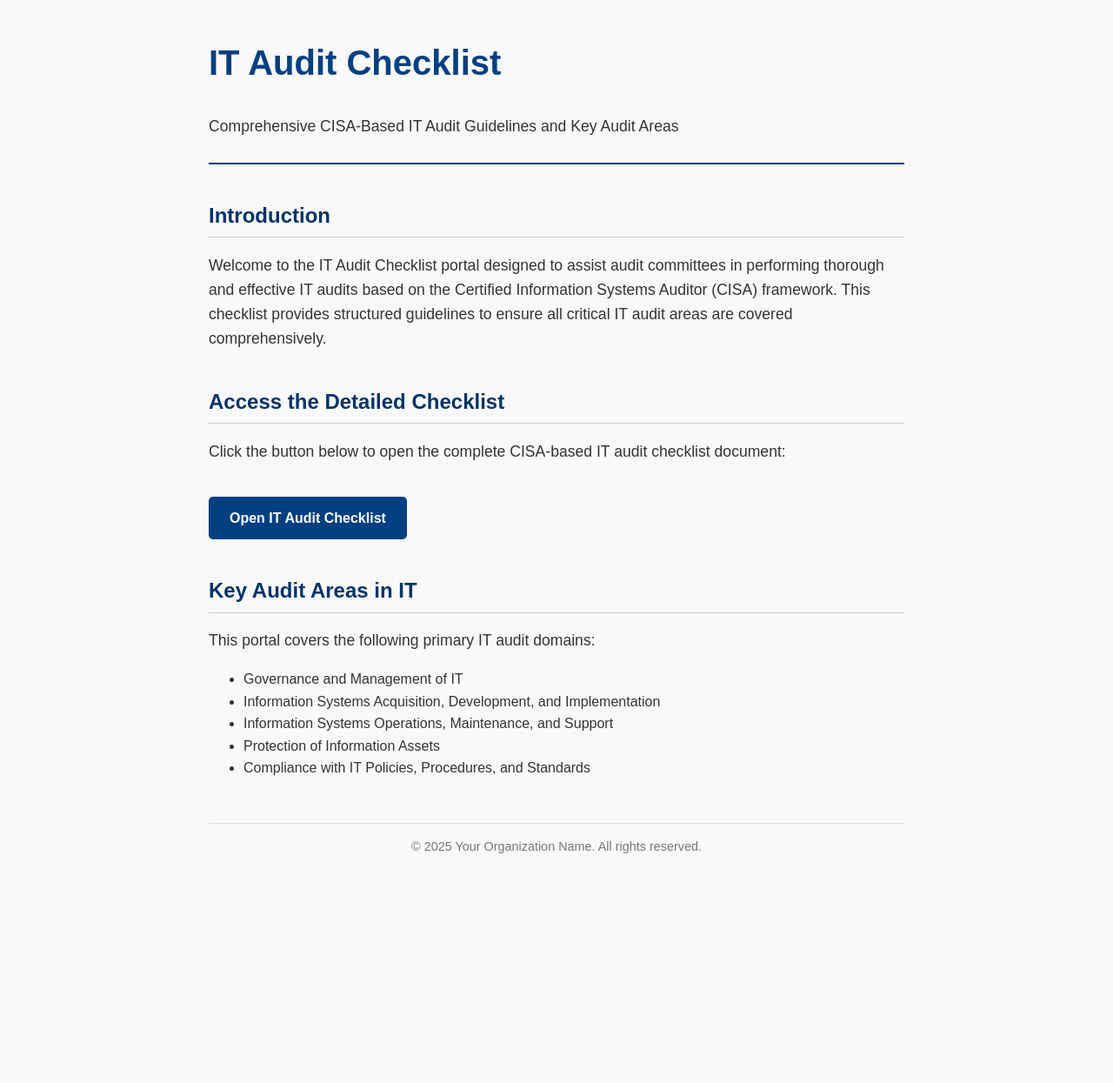
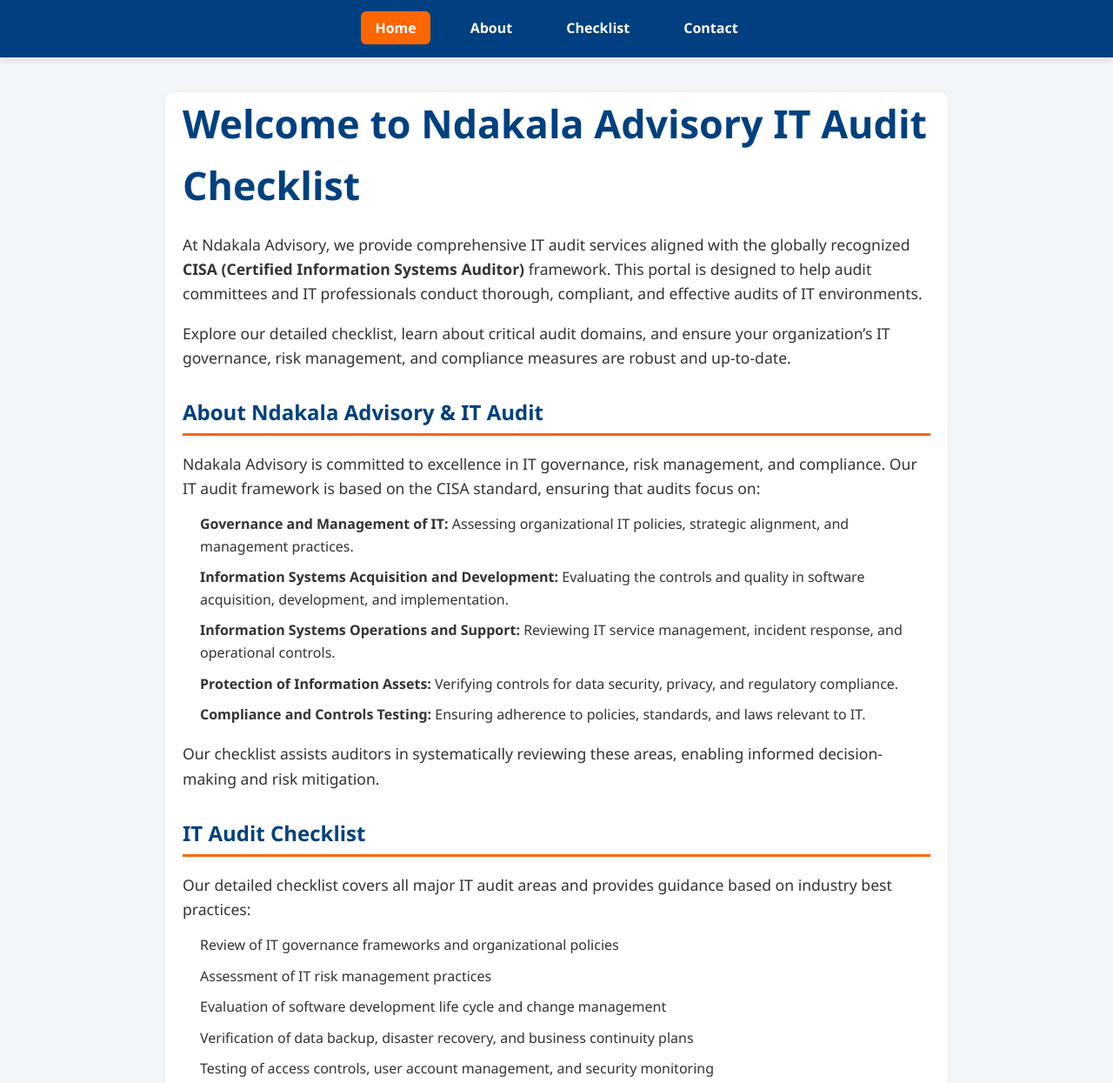
Before and after one commit to wanjihiasimon/IT-AUDIT-CHECKLIST, a plain HTML site: page index.html in a window 1280 px wide. Shown: the top 1245 px of the page at 87% size. Before the commit the page ends 1025 px from the top, so only its background shows below. Drawn offline with Linux system fonts and the light colour scheme.

Commit message:
Update index.html

```diff
--- a/index.html
+++ b/index.html
@@ -3,92 +3,203 @@
 <head>
   <meta charset="UTF-8" />
   <meta name="viewport" content="width=device-width, initial-scale=1" />
-  <title>IT Audit Checklist</title>
+  <title>IT Audit Checklist - Ndakala Advisory</title>
   <style>
+    /* Reset and base */
+    * {
+      box-sizing: border-box;
+    }
     body {
-      font-family: Arial, sans-serif;
-      margin: 40px auto;
-      max-width: 800px;
+      font-family: 'Segoe UI', Tahoma, Geneva, Verdana, sans-serif;
+      margin: 0;
+      background-color: #f4f7fa;
       color: #333;
-      background-color: #f9f9f9;
       line-height: 1.6;
     }
-    header {
-      border-bottom: 2px solid #004080;
-      padding-bottom: 10px;
-      margin-bottom: 30px;
+    a {
+      text-decoration: none;
+      color: inherit;
+    }
+    ul {
+      list-style-type: none;
+      padding: 0;
+      margin: 0;
+    }
+
+    /* Navigation bar */
+    nav {
+      background: #004080;
+      display: flex;
+      justify-content: center;
+      align-items: center;
+      padding: 0 20px;
+      box-shadow: 0 4px 8px rgba(0,0,0,0.1);
+      position: sticky;
+      top: 0;
+      z-index: 1000;
+    }
+    nav ul {
+      display: flex;
+      gap: 30px;
+    }
+    nav li {
+      padding: 20px 0;
+    }
+    nav a {
+      font-weight: 600;
+      color: white;
+      padding: 8px 16px;
+      border-radius: 6px;
+      transition: background-color 0.3s ease;
+    }
+    nav a:hover, nav a.active {
+      background-color: #ff6600;
+      color: #fff;
+    }
+
+    /* Container for content */
+    .container {
+      max-width: 900px;
+      margin: 40px auto;
+      padding: 0 20px;
+      background: white;
+      box-shadow: 0 0 10px rgba(0,0,0,0.05);
+      border-radius: 10px;
+    }
+    h1, h2 {
+      color: #004080;
     }
     h1 {
-      color: #004080;
-      font-size: 2.5em;
+      font-size: 2.8rem;
+      margin-bottom: 10px;
     }
     h2 {
-      color: #003366;
-      margin-top: 40px;
-      margin-bottom: 10px;
-      border-bottom: 1px solid #ccc;
+      margin-top: 30px;
+      margin-bottom: 15px;
+      border-bottom: 3px solid #ff6600;
       padding-bottom: 5px;
     }
     p {
-      font-size: 1.1em;
+      font-size: 1.1rem;
+      margin-bottom: 15px;
+    }
+    ul.detail-list {
+      padding-left: 20px;
+    }
+    ul.detail-list li {
+      margin-bottom: 10px;
     }
     a.button-link {
       display: inline-block;
-      margin-top: 20px;
-      padding: 12px 24px;
-      background-color: #004080;
+      margin: 20px 0;
+      padding: 14px 28px;
+      background-color: #ff6600;
       color: white;
-      text-decoration: none;
-      border-radius: 5px;
-      font-weight: bold;
+      font-weight: 700;
+      border-radius: 6px;
       transition: background-color 0.3s ease;
     }
     a.button-link:hover {
-      background-color: #002952;
+      background-color: #cc5200;
     }
     footer {
-      margin-top: 50px;
-      font-size: 0.9em;
+      text-align: center;
+      margin: 50px 0 30px;
       color: #777;
-      text-align: center;
-      border-top: 1px solid #ddd;
-      padding-top: 15px;
+      font-size: 0.9rem;
+    }
+
+    /* Responsive */
+    @media (max-width: 600px) {
+      nav ul {
+        flex-direction: column;
+        gap: 10px;
+      }
+      nav li {
+        text-align: center;
+      }
+      .container {
+        margin: 20px 10px;
+        padding: 15px;
+      }
     }
   </style>
 </head>
 <body>
-  <header>
-    <h1>IT Audit Checklist</h1>
-    <p>Comprehensive CISA-Based IT Audit Guidelines and Key Audit Areas</p>
-  </header>
 
-  <main>
-    <section>
-      <h2>Introduction</h2>
-      <p>Welcome to the IT Audit Checklist portal designed to assist audit committees in performing thorough and effective IT audits based on the Certified Information Systems Auditor (CISA) framework. This checklist provides structured guidelines to ensure all critical IT audit areas are covered comprehensively.</p>
+  <nav>
+    <ul>
+      <li><a href="#home" class="active">Home</a></li>
+      <li><a href="#about">About</a></li>
+      <li><a href="#checklist">Checklist</a></li>
+      <li><a href="#contact">Contact</a></li>
+    </ul>
+  </nav>
+
+  <div class="container">
+    <section id="home">
+      <h1>Welcome to Ndakala Advisory IT Audit Checklist</h1>
+      <p>At Ndakala Advisory, we provide comprehensive IT audit services aligned with the globally recognized <strong>CISA (Certified Information Systems Auditor)</strong> framework. This portal is designed to help audit committees and IT professionals conduct thorough, compliant, and effective audits of IT environments.</p>
+      <p>Explore our detailed checklist, learn about critical audit domains, and ensure your organization’s IT governance, risk management, and compliance measures are robust and up-to-date.</p>
     </section>
 
-    <section>
-      <h2>Access the Detailed Checklist</h2>
-      <p>Click the button below to open the complete CISA-based IT audit checklist document:</p>
-      <a href="cisa-it-audit-checklist.html" class="button-link" target="_blank" rel="noopener noreferrer">Open IT Audit Checklist</a>
+    <section id="about">
+      <h2>About Ndakala Advisory & IT Audit</h2>
+      <p>Ndakala Advisory is committed to excellence in IT governance, risk management, and compliance. Our IT audit framework is based on the <a href="https://www.isaca.org/credentialing/cisa" target="_blank" rel="noopener noreferrer">CISA standard</a>, ensuring that audits focus on:</p>
+      <ul class="detail-list">
+        <li><strong>Governance and Management of IT:</strong> Assessing organizational IT policies, strategic alignment, and management practices.</li>
+        <li><strong>Information Systems Acquisition and Development:</strong> Evaluating the controls and quality in software acquisition, development, and implementation.</li>
+        <li><strong>Information Systems Operations and Support:</strong> Reviewing IT service management, incident response, and operational controls.</li>
+        <li><strong>Protection of Information Assets:</strong> Verifying controls for data security, privacy, and regulatory compliance.</li>
+        <li><strong>Compliance and Controls Testing:</strong> Ensuring adherence to policies, standards, and laws relevant to IT.</li>
+      </ul>
+      <p>Our checklist assists auditors in systematically reviewing these areas, enabling informed decision-making and risk mitigation.</p>
     </section>
 
-    <section>
-      <h2>Key Audit Areas in IT</h2>
-      <p>This portal covers the following primary IT audit domains:</p>
-      <ul>
-        <li>Governance and Management of IT</li>
-        <li>Information Systems Acquisition, Development, and Implementation</li>
-        <li>Information Systems Operations, Maintenance, and Support</li>
-        <li>Protection of Information Assets</li>
-        <li>Compliance with IT Policies, Procedures, and Standards</li>
+    <section id="checklist">
+      <h2>IT Audit Checklist</h2>
+      <p>Our detailed checklist covers all major IT audit areas and provides guidance based on industry best practices:</p>
+      <ul class="detail-list">
+        <li>Review of IT governance frameworks and organizational policies</li>
+        <li>Assessment of IT risk management practices</li>
+        <li>Evaluation of software development life cycle and change management</li>
+        <li>Verification of data backup, disaster recovery, and business continuity plans</li>
+        <li>Testing of access controls, user account management, and security monitoring</li>
+        <li>Audit of physical and environmental security controls</li>
+        <li>Compliance verification with legal, regulatory, and contractual IT requirements</li>
       </ul>
+      <a href="cisa-it-audit-checklist.html" class="button-link" target="_blank" rel="noopener noreferrer">Open Full CISA-Based Checklist</a>
     </section>
-  </main>
+
+    <section id="contact">
+      <h2>Contact Us</h2>
+      <p>If you have questions about our IT audit services or would like to schedule a consultation, please reach out:</p>
+      <ul class="detail-list">
+        <li><strong>Email:</strong> <a href="mailto:info@ndakalaadvisory.co.ke">info@ndakalaadvisory.co.ke</a></li>
+        <li><strong>Phone:</strong> +254 700 000 000</li>
+        <li><strong>Address:</strong> Ndakala Advisory Ltd, Nairobi, Kenya</li>
+        <li><strong>Website:</strong> <a href="https://ndakalaadvisory.co.ke" target="_blank" rel="noopener noreferrer">ndakalaadvisory.co.ke</a></li>
+      </ul>
+      <p>We look forward to assisting you with your IT audit needs.</p>
+    </section>
+  </div>
 
   <footer>
-    &copy; 2025 Your Organization Name. All rights reserved.
+    &copy; 2025 Ndakala Advisory Ltd. All rights reserved.
   </footer>
+
+  <script>
+    // Simple script to add active class on navigation scroll and click
+    const navLinks = document.querySelectorAll('nav a');
+
+    navLinks.forEach(link => {
+      link.addEventListener('click', () => {
+        navLinks.forEach(l => l.classList.remove('active'));
+        link.classList.add('active');
+      });
+    });
+
+    // Optional: highlight nav on scroll - can be added later if needed
+  </script>
 </body>
 </html>
```
